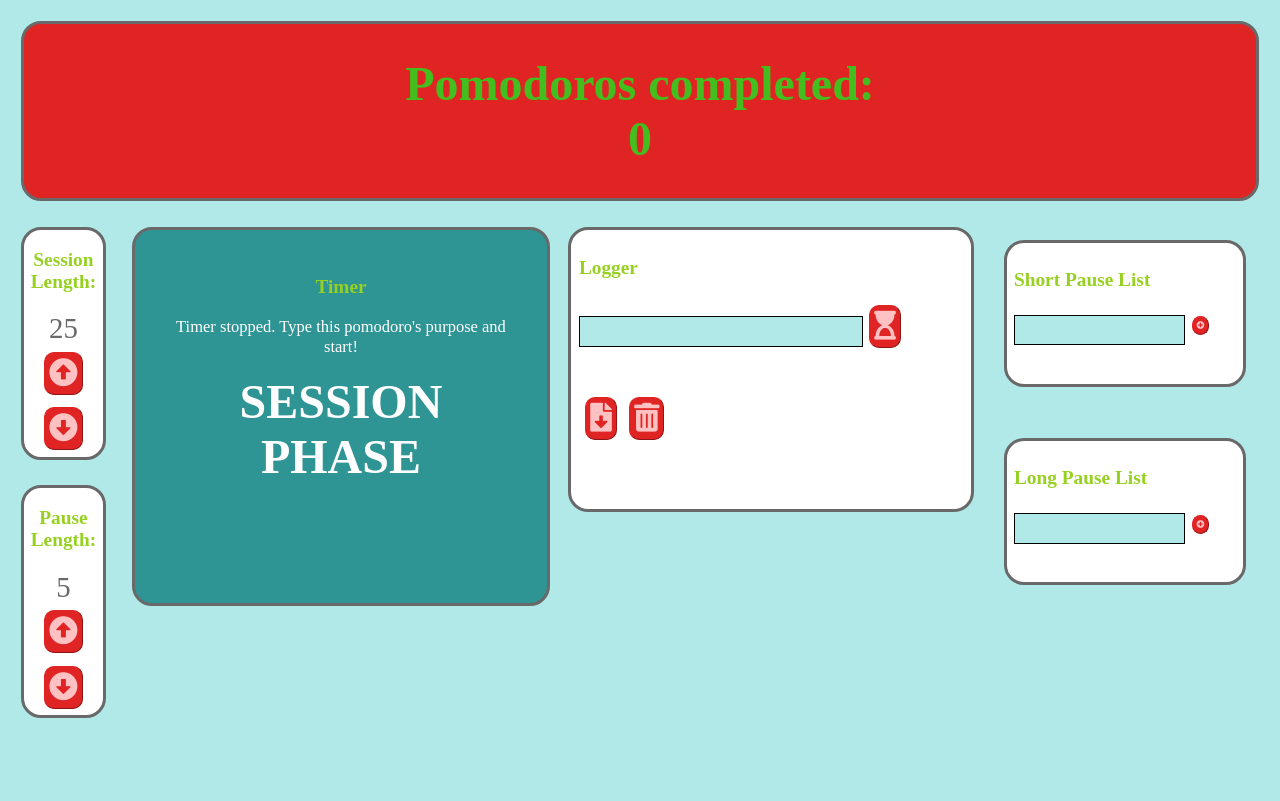
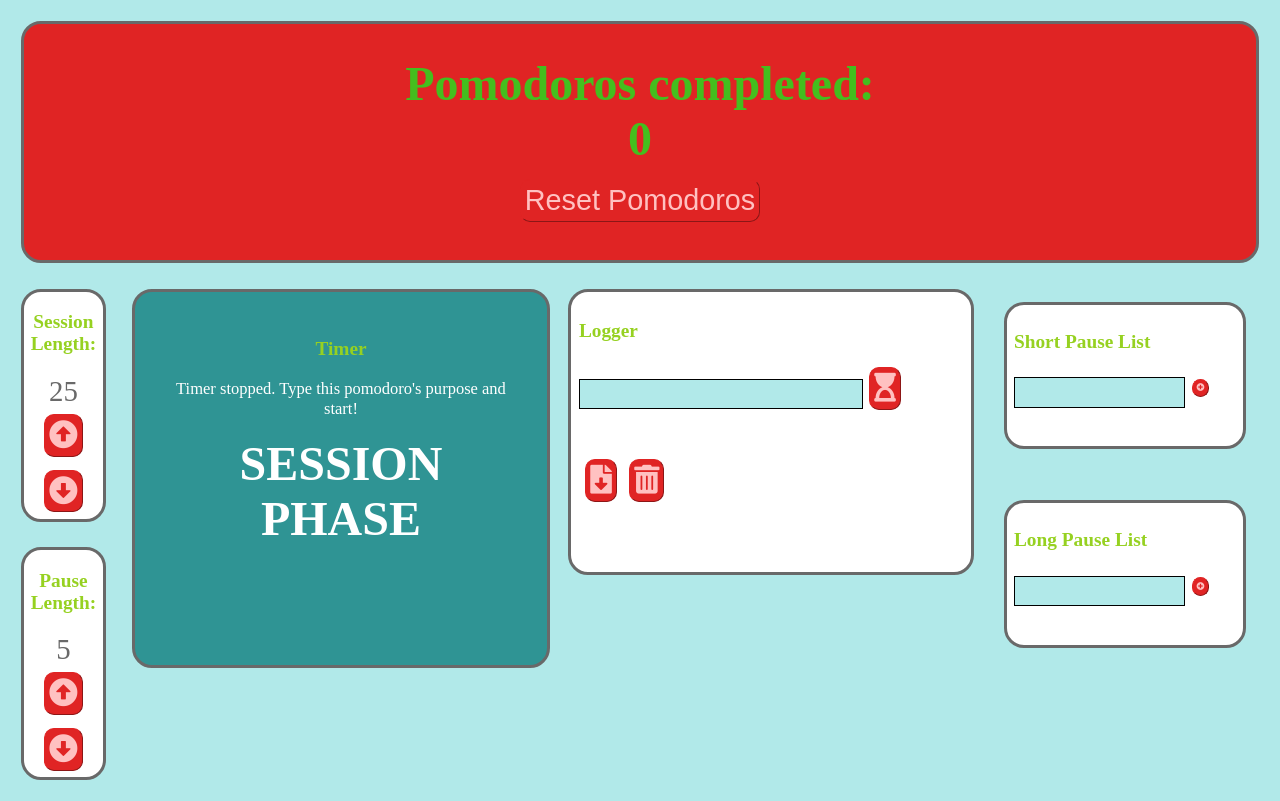
Before and after one commit to AdamWier/SuperPomodoroTimer, a React (Create React App) app: page / in a window 1280 px wide. Built offline with nearby package versions, Linux system fonts and the light colour scheme; a web font is replaced by a local one.

Commit message:
reset button seems to work fine

```diff
--- a/public/background.js
+++ b/public/background.js
@@ -73,4 +73,7 @@ chrome.runtime.onInstalled.addListener(function() {
     clearInterval(timerInterval);
     console.log("message received");
     window.localStorage.getItem("timerOn")
-  }});
+  }
+if (request.messagage === "reset counter"){
+  counter = 0
+}});
--- a/src/App.js
+++ b/src/App.js
@@ -338,6 +338,7 @@ class App extends React.Component{
     this.increaseMinutes = this.increaseMinutes.bind(this);
     this.decreaseMinutes = this.decreaseMinutes.bind(this);
     this.handleMessage = this.handleMessage.bind(this);
+    this.resetCounter = this.resetCounter.bind(this);
   }
 
   componentDidMount(){
@@ -388,6 +389,15 @@ class App extends React.Component{
       currentTimer: "session",
     })
 
+  }
+
+  resetCounter(){
+    window.localStorage.removeItem("counter");
+    this.setState({
+      counter: 0,
+    })
+    chrome.runtime.sendMessage({message: "reset counter"}, (response) => {
+    });
   }
 
   /*counterUp(type){
@@ -446,7 +456,7 @@ class App extends React.Component{
   render(){
     return(
       <div id="container">
-        <div id="header" class="box"><h1>Pomodoros completed: <br/> {(this.state.counter)}</h1>
+        <div id="header" class="box"><h1>Pomodoros completed: <br/> {(this.state.counter)}<br/> <button onClick={this.resetCounter}>Reset Pomodoros</button></h1>
           </div>
         <div id="controller"><TimerControls type="session" minutes={this.state.session} increaseMinutes={this.increaseMinutes} decreaseMinutes={this.decreaseMinutes}/>
             <TimerControls type="pause" minutes={this.state.pause} increaseMinutes={this.increaseMinutes} decreaseMinutes={this.decreaseMinutes}/></div>
```
